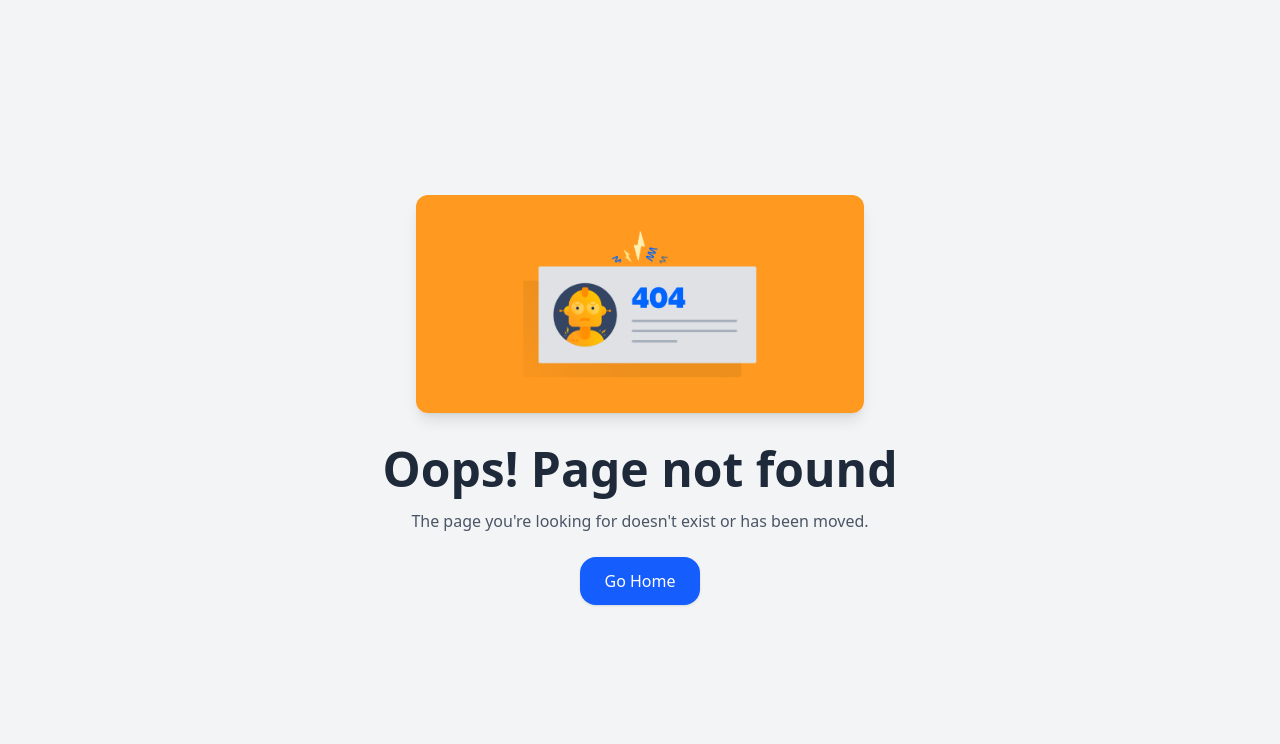
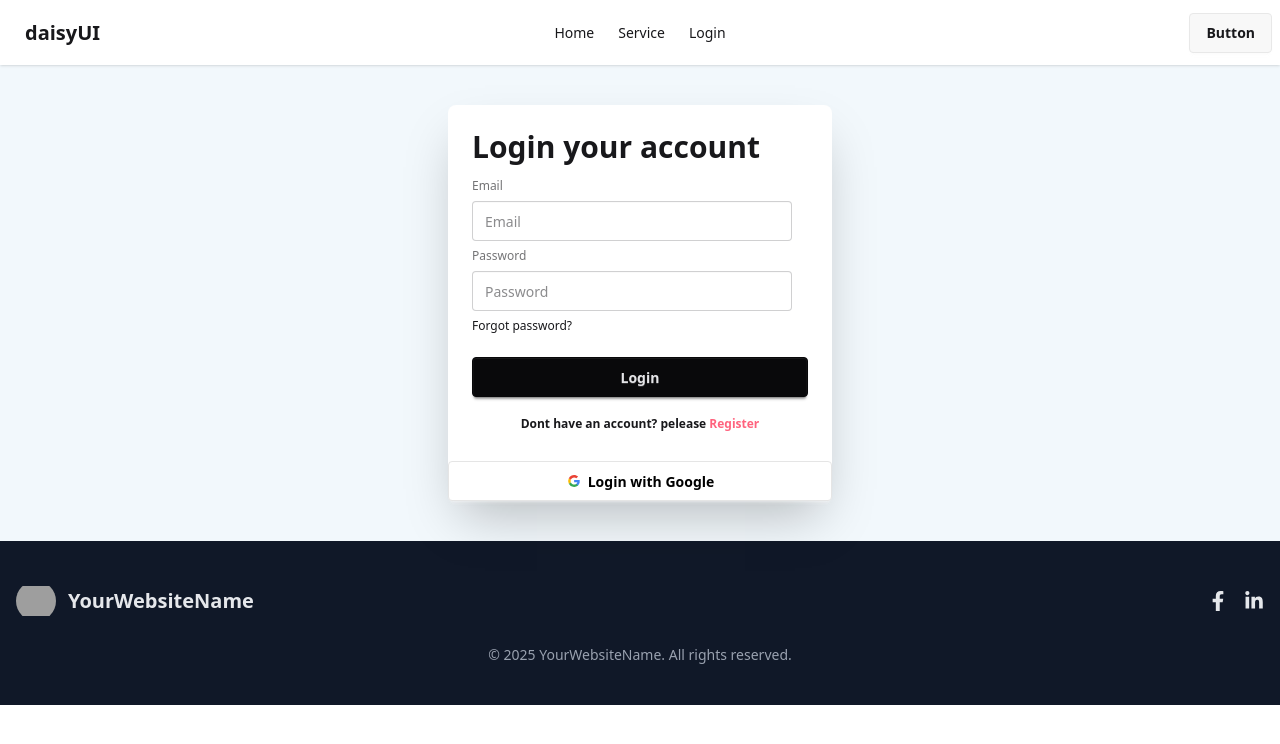
Before and after one commit to sayedkhan19/ServiceHubBD, a React (Vite) app: page /login in a window 1280 px wide. Before the commit this address had no page. Shown: the top 744 px of the page. Built offline with nearby package versions, Linux system fonts and the light colour scheme; grey boxes are pictures that could not be loaded.

Commit message:
added picture and log in form

```diff
--- a/public/popularServices.json
+++ b/public/popularServices.json
@@ -5,7 +5,7 @@
     "description": "Full bridal makeover including hair, makeup, and dressing.",
     "price": 150,
     "area": "Dhanmondi, Dhaka",
-    "image": "https://i.ibb.co/YL65xFz/bridal-makeup.jpg"
+    "image": "https://i.ibb.co/p96g6RJ/1287.jpg"
   },
   {
     "_id": "2",
@@ -13,7 +13,7 @@
     "description": "Trendy haircut with personalized styling for all hair types.",
     "price": 25,
     "area": "Gulshan, Dhaka",
-    "image": "https://i.ibb.co/D5Fqg2r/haircut-style.jpg"
+    "image": "https://i.ibb.co/TxLzb1Ld/2147778795.jpg"
   },
   {
     "_id": "3",
@@ -21,7 +21,7 @@
     "description": "Haircut, beard shaping, facial, and massage.",
     "price": 30,
     "area": "Banani, Dhaka",
-    "image": "https://i.ibb.co/Y29kxpc/mens-grooming.jpg"
+    "image": "https://i.ibb.co/bM46czgw/2148256925.jpg"
   },
   {
     "_id": "4",
@@ -29,7 +29,7 @@
     "description": "Relaxing full body massage and spa therapy.",
     "price": 80,
     "area": "Uttara, Dhaka",
-    "image": "https://i.ibb.co/6rJbsZx/spa-massage.jpg"
+    "image": "https://i.ibb.co/1Yq8xB29/2150911815.jpg"
   },
   {
     "_id": "5",
@@ -37,7 +37,7 @@
     "description": "Glow facial with herbal treatment for skin rejuvenation.",
     "price": 40,
     "area": "Mirpur, Dhaka",
-    "image": "https://i.ibb.co/ZVP5Wq6/facial.jpg"
+    "image": "https://i.ibb.co/N2WQRSkz/18790.jpg"
   },
   {
     "_id": "6",
@@ -45,6 +45,6 @@
     "description": "Premium nail art with gel polish and full manicure.",
     "price": 35,
     "area": "Bashundhara, Dhaka",
-    "image": "https://i.ibb.co/sgYKYkP/nail-art.jpg"
+    "image": "https://i.ibb.co/6RGDV23p/65114.jpg"
   }
 ]
--- a/src/layouts/NavBar.jsx
+++ b/src/layouts/NavBar.jsx
@@ -9,10 +9,10 @@ const NavBar = () => {
         <NavLink to={"/"}>Home</NavLink>
       </li>
       <li>
-        <NavLink to={"/login"}>Service</NavLink>
+        <NavLink to={"/"}>Service</NavLink>
       </li>
       <li>
-        <NavLink to={"/register"}>Login</NavLink>
+        <NavLink to={"/login"}>Login</NavLink>
       </li>
     </>
     return (
--- a/src/pages/Login.jsx
+++ b/src/pages/Login.jsx
@@ -1,10 +1,43 @@
 import React from 'react';
+import { Link } from 'react-router';
 
 const Login = () => {
+
+    const handleLogin = ()=>{
+
+    }
+
+    const handlePopUp = ()=>{
+
+    }
     return (
-        <div>
+         <div className='flex justify-center bg-[#F2F8FC] py-10'>
+          <title>Roomate || Login</title>
+            <div className="card bg-base-100 w-full max-w-sm shrink-0 shadow-2xl">
+         <form onSubmit={handleLogin} className="card-body">
+            <h1 className='text-3xl font-semibold'>Login your account</h1>
+        <fieldset className="fieldset">
 
-        </div>
+          <label className="label">Email</label>
+          <input type="email"name='email' className="input" placeholder="Email" required/>
+          <label className="label">Password</label>
+
+          <input type="password"name='password' className="input" placeholder="Password" required/>
+          <div><a className="link link-hover">Forgot password?</a></div>
+
+          <button type='submit' className="btn btn-neutral mt-4">Login</button>
+
+          <p className='font-bold text-center pt-3'>Dont have an account? pelease <Link to={"/auth/register"} className='text-rose-400'>Register</Link></p>
+        </fieldset>
+      </form>
+      {/* Google */}
+<button onClick={handlePopUp} className="btn bg-white text-black border-[#e5e5e5]">
+  <svg aria-label="Google logo" width="16" height="16" xmlns="http://www.w3.org/2000/svg" viewBox="0 0 512 512"><g><path d="m0 0H512V512H0" fill="#fff"></path><path fill="#34a853" d="M153 292c30 82 118 95 171 60h62v48A192 192 0 0190 341"></path><path fill="#4285f4" d="m386 400a140 175 0 0053-179H260v74h102q-7 37-38 57"></path><path fill="#fbbc02" d="m90 341a208 200 0 010-171l63 49q-12 37 0 73"></path><path fill="#ea4335" d="m153 219c22-69 116-109 179-50l55-54c-78-75-230-72-297 55"></path></g></svg>
+  Login with Google
+</button>
+
+    </div>
+         </div>
     );
 };
 
--- a/src/routes/Routes.jsx
+++ b/src/routes/Routes.jsx
@@ -4,6 +4,7 @@ import NotFound from "../pages/NotFound";
 import Home from "../pages/Home";
 import PopularService from "../components/HomeElementPages/PopularService";
 import PopularDetails from "../pages/PopularDetails";
+import Login from "../pages/Login";
 
 
 
@@ -25,6 +26,10 @@ export const router = createBrowserRouter([
             path:"/popular-details/:id",
             Component:PopularDetails,
             loader: ()=> fetch("../popularServices.json"),
+        },
+        {
+            path:"/login",
+            Component: Login,
         }
     ]
   },
```
